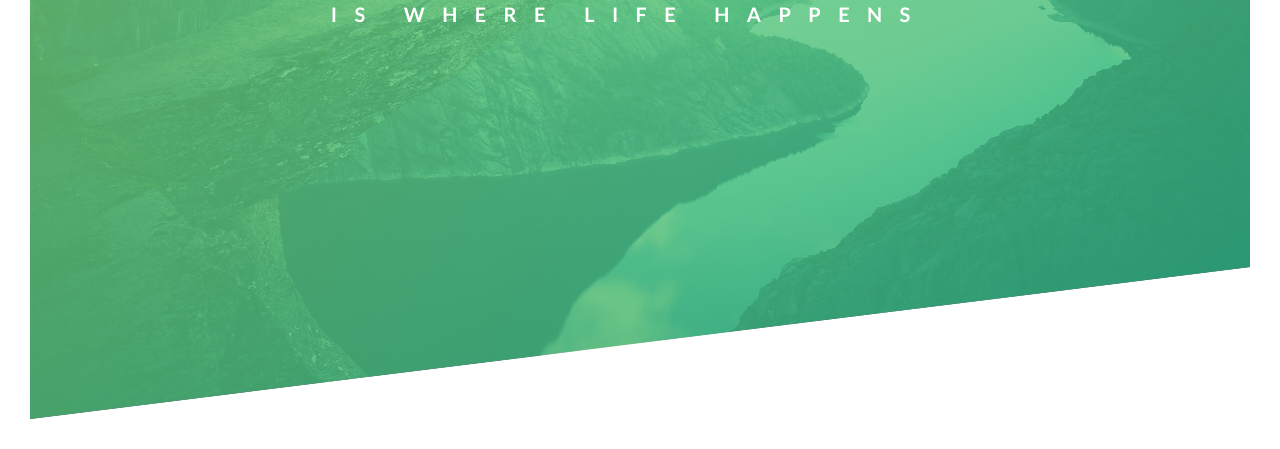
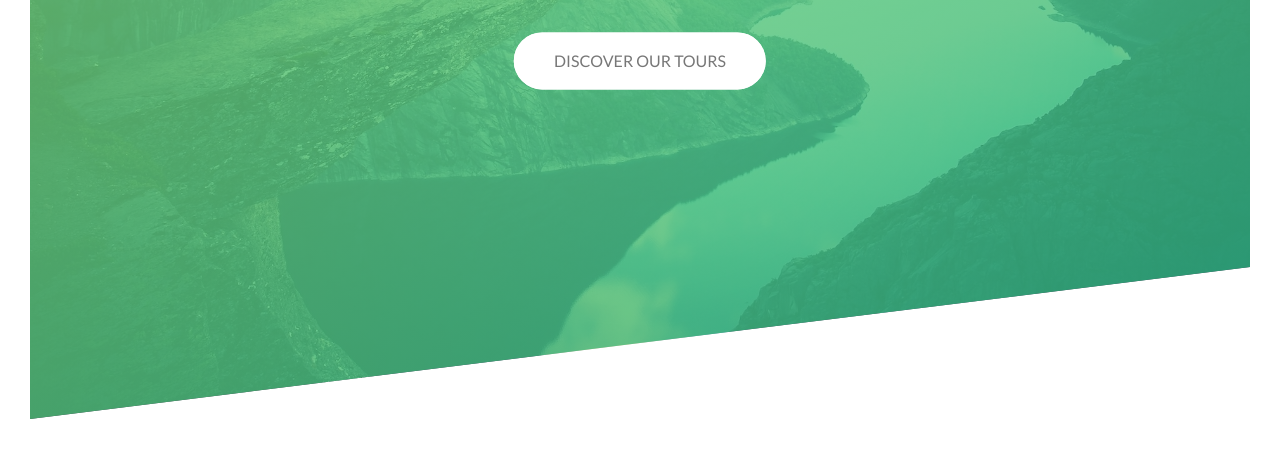
Before and after one commit to Jason-Malan/AdvancedCssAndScss, a plain HTML site: page Natours/index.html in a window 1280 px wide. Shown: the part 371-820 px from the top of the page. Drawn offline with Linux system fonts and the light colour scheme; files that its build step writes are made by us from their sources.

Commit message:
Finished up animating the hero section.

```diff
--- a/Natours/css/style.css
+++ b/Natours/css/style.css
@@ -52,6 +52,7 @@
   top: 40%;
   left: 50%;
   transform: translate(-50%, -50%);
+  text-align: center;
 }
 
 .heading-primary {
@@ -59,6 +60,7 @@
   text-transform: uppercase;
 
   backface-visibility: hidden;
+  margin-bottom: 60px;
 }
 
 .heading-primary-main {
@@ -114,3 +116,68 @@
     transform: translate(0);
   }
 }
+
+@keyframes moveInBottom {
+  0% {
+    opacity: 0;
+    transform: translateY(30px);
+  }
+
+  100% {
+    opacity: 1;
+    transform: translate(0);
+  }
+}
+
+.btn:link,
+.btn:visited {
+  text-transform: uppercase;
+  text-decoration: none;
+  padding: 15px 40px;
+  display: inline-block;
+  border-radius: 50px;
+  transition: all 0.2s;
+  position: relative;
+}
+
+.btn:hover {
+  transform: translateY(-3px);
+  box-shadow: 0 10px 20px rgba(0, 0, 0, 0.2);
+}
+
+.btn:active {
+  transform: translateY(-1px);
+  box-shadow: 0 5px 10px rgba(0, 0, 0, 0.2);
+}
+
+.btn-white {
+  background-color: #fff;
+  color: #777;
+}
+
+.btn::after {
+  content: "";
+  display: inline-block;
+  height: 100%;
+  width: 100%;
+  border-radius: 50px;
+  position: absolute;
+  top: 0;
+  left: 0;
+  z-index: -1;
+  transition: all 0.4s;
+}
+
+.btn-white::after {
+  background-color: #fff;
+}
+
+.btn:hover::after {
+  transform: scaleX(1.4) scaleY(1.6);
+  opacity: 0;
+}
+
+.btn-animated {
+  animation: moveInBottom 0.5s ease-out 0.75s;
+  animation-fill-mode: backwards;
+}
--- a/Natours/index.html
+++ b/Natours/index.html
@@ -26,6 +26,8 @@
           <span class="heading-primary-main">outdoors</span>
           <span class="heading-primary-sub">is where life happens</span>
         </h1>
+
+        <a href="#" class="btn btn-white btn-animated">Discover our tours</a>
       </div>
     </header>
   </body>
```
